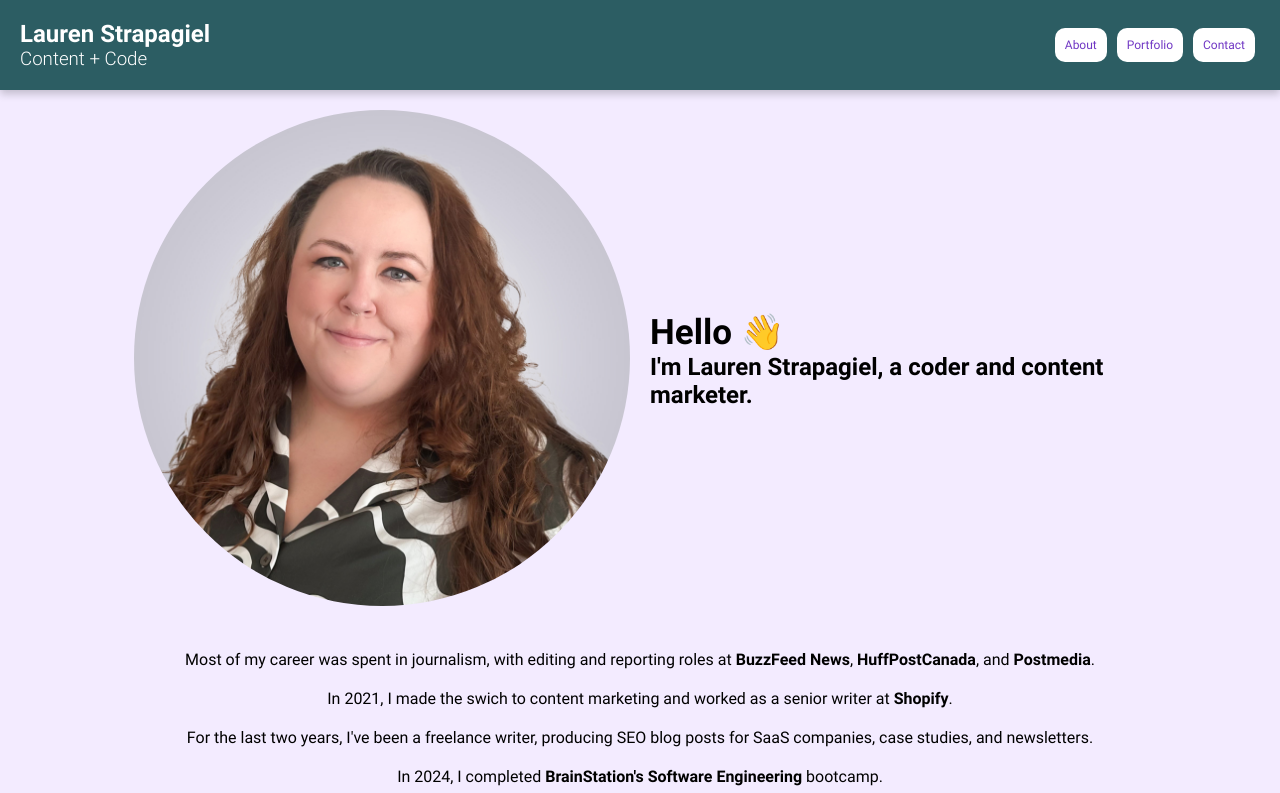
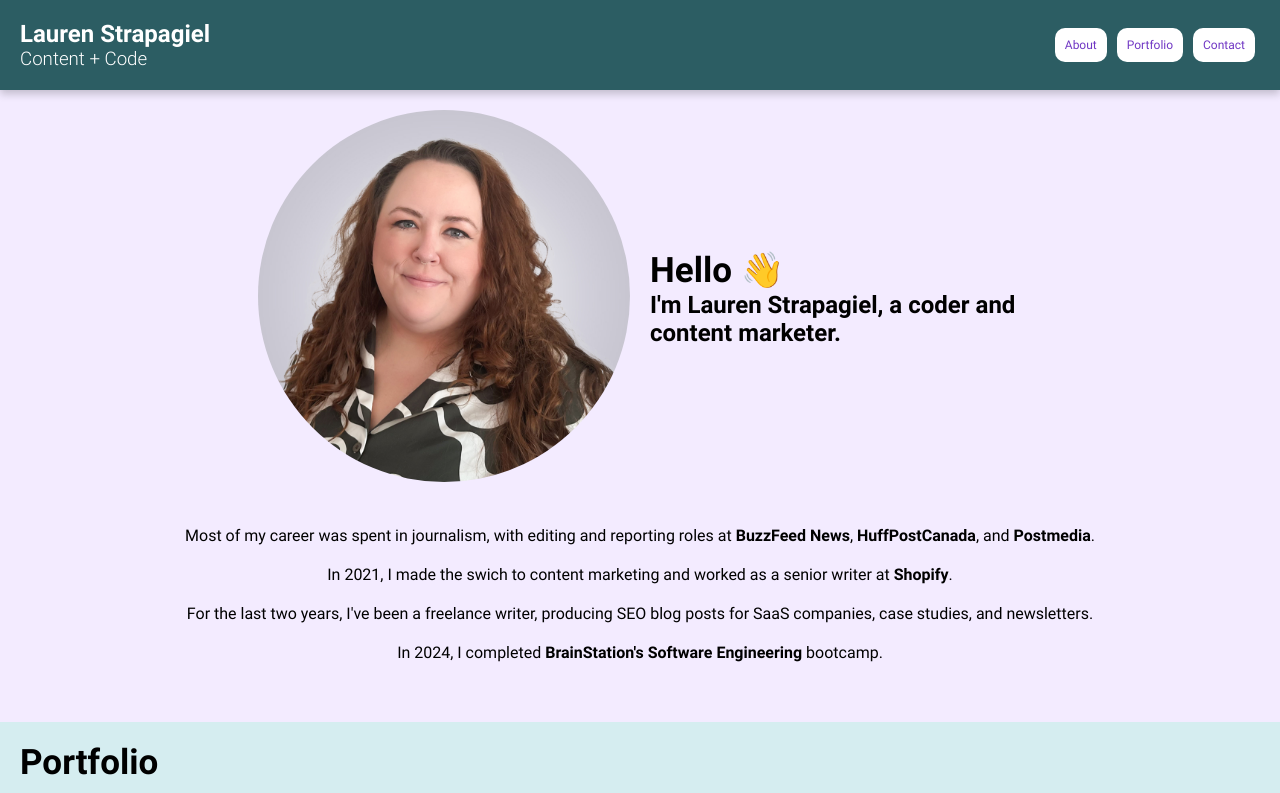
Before and after one commit to laurenstrapagiel/laurenstrapagiel.com, a React (Create React App) app: page / in a window 1280 px wide. Shown: the top 793 px of the page. Built offline with nearby package versions, Linux system fonts and the light colour scheme.

Commit message:
adjusts hero

```diff
--- a/src/components/about/about.scss
+++ b/src/components/about/about.scss
@@ -15,11 +15,19 @@
   }
 
   &__left {
-    width: 40%;
+    width: 50%;
+
+    @include tablet {
+        width: 30%;
+    }
+
+    @include desktop {
+        width: 30%;
+    }
   }
 
   &__right {
-    width: 60%;
+    width: 45%;
   }
 
   &__headshot {
```
